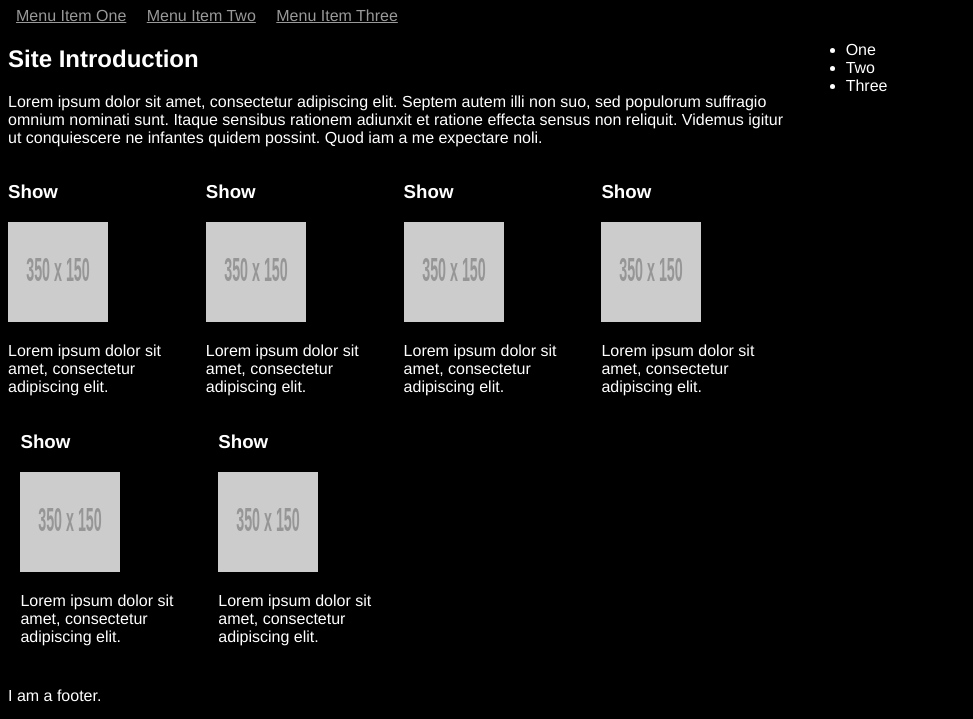
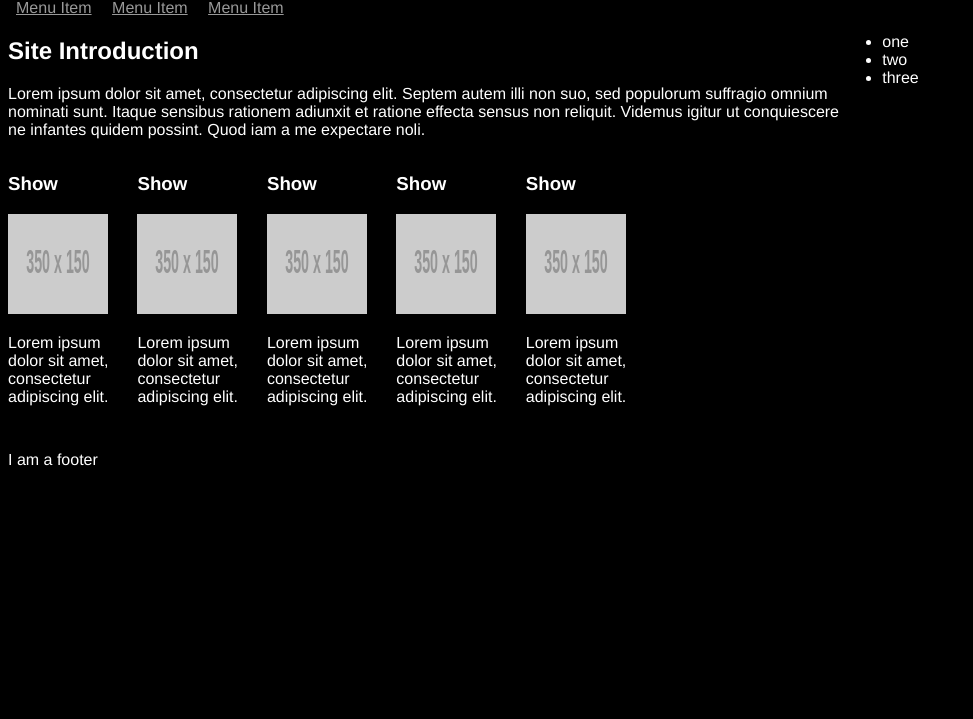
Before and after one commit to rvq619/003-responsive-website, a plain HTML site: page index.html in a window 1280 px wide. Shown: the part 81-800 px from the top of the page, without its empty margins (0-973 px from the left). Drawn offline with Linux system fonts and the light colour scheme; placeholder pictures from the web are drawn by us; a script that the page names is missing.

Commit message:
Add files via upload

```diff
--- a/index.html
+++ b/index.html
@@ -11,70 +11,62 @@
 </head>
 
 <body>
-    <div class="container">
-    <header class="row">
-        <h1 class="column column-12">Site Name</h1>
+    <header>
+        <h1>Site Name</h1>
     </header>
-
-    <nav class="row">
-        <ul class="column column-12">
-            <li><a href="#">Menu Item One</a></li>
-            <li><a href="#">Menu Item Two</a></li>
-            <li><a href="#">Menu Item Three</a></li>
+    <nav>
+        <ul>
+            <li><a href="#">Menu Item</a></li>
+            <li><a href="#">Menu Item</a></li>
+            <li><a href="#">Menu Item</a></li>
         </ul>
     </nav>
-
-    <main class="row">
-        <section class="showslisting column column-12">
+    <main>
+        <section class="showslisting left">
             <h2>Site Introduction</h2>
             <p>Lorem ipsum dolor sit amet, consectetur adipiscing elit. Septem autem illi non suo, sed populorum
-                suffragio omnium nominati sunt. Itaque sensibus rationem adiunxit et ratione effecta sensus non
-                reliquit. Videmus igitur ut conquiescere ne infantes quidem possint. Quod iam a me expectare noli.</p>
-            <section class="tvshow column column-3">
+                suffragio
+                omnium
+                nominati sunt. Itaque sensibus rationem adiunxit et ratione effecta sensus non reliquit. Videmus igitur
+                ut
+                conquiescere ne infantes quidem possint. Quod iam a me expectare noli.</p>
+            <section class="tvshow">
                 <h3>Show</h3>
                 <img src="http://placehold.it/350x150" class="thumbnail">
-                <p>Lorem ipsum dolor sit amet, consectetur adipiscing elit.</p>
+                <p class="showdescription">Lorem ipsum dolor sit amet, consectetur adipiscing elit.</p>
             </section>
-            <section class="tvshow column column-3">
+            <section class="tvshow">
                 <h3>Show</h3>
                 <img src="http://placehold.it/350x150" class="thumbnail">
-                <p>Lorem ipsum dolor sit amet, consectetur adipiscing elit.</p>
+                <p class="showdescription">Lorem ipsum dolor sit amet, consectetur adipiscing elit.</p>
             </section>
-            <section class="tvshow column column-3">
+            <section class="tvshow">
                 <h3>Show</h3>
                 <img src="http://placehold.it/350x150" class="thumbnail">
-                <p>Lorem ipsum dolor sit amet, consectetur adipiscing elit.</p>
+                <p class="showdescription">Lorem ipsum dolor sit amet, consectetur adipiscing elit.</p>
             </section>
-            <section class="tvshow column column-3">
+            <section class="tvshow">
                 <h3>Show</h3>
                 <img src="http://placehold.it/350x150" class="thumbnail">
-                <p>Lorem ipsum dolor sit amet, consectetur adipiscing elit.</p>
+                <p class="showdescription">Lorem ipsum dolor sit amet, consectetur adipiscing elit.</p>
             </section>
-            <section class="tvshow column column-3">
+            <section class="tvshow">
                 <h3>Show</h3>
                 <img src="http://placehold.it/350x150" class="thumbnail">
-                <p>Lorem ipsum dolor sit amet, consectetur adipiscing elit.</p>
-            </section>
-            <section class="tvshow column column-3">
-                <h3>Show</h3>
-                <img src="http://placehold.it/350x150" class="thumbnail">
-                <p>Lorem ipsum dolor sit amet, consectetur adipiscing elit.</p>
+                <p class="showdescription">Lorem ipsum dolor sit amet, consectetur adipiscing elit.</p>
             </section>
         </section>
-
-        <aside class="column column-4">
+        <aside class="left">
             <ul>
-                <li>One</li>
-                <li>Two</li>
-                <li>Three</li>
+                <li>one</li>
+                <li>two</li>
+                <li>three</li>
             </ul>
         </aside>
     </main>
-
-    <footer class="row">
-        I am a footer.
+    <footer>
+        I am a footer
     </footer>
-    </div>
 </body>
 
 </html>
--- a/layout.css
+++ b/layout.css
@@ -2,83 +2,6 @@ body {
     background: black;
     color: white;
     font-family: 'Helvetica Neue', Helvetica, Arial, sans-serif;
-}
-
-.container {
-    width: 95%;
-    max-width: 1180px;
-}
-
-.row,
-.column {
-    box-sizing: border-box;
-}
-
-.row:before,
-.row:after {
-    content: " ";
-    display: table;
-}
-
-.row:after {
-    clear: both;
-}
-
-.column {
-    position: relative;
-    float: left;
-}
-
-.column + .column {
-    margin-left: 1.6%;
-}
-
-.column-1 {
-    width: 6.86666666667%;
-}
-
-.column-2 {
-    width: 15.3333333333%;
-}
-
-.column-3 {
-    width: 23.8%;
-}
-
-.column-4 {
-    width: 32.2666666667%;
-}
-
-.column-5 {
-    width: 40.7333333333%;
-}
-
-.column-6 {
-    width: 49.2%;
-}
-
-.column-7 {
-    width: 57.6666666667%;
-}
-
-.column-8 {
-    width: 66.1333333333%;
-}
-
-.column-9 {
-    width: 74.6%;
-}
-
-.column-10 {
-    width: 83.0666666667%;
-}
-
-.column-11 {
-    width: 91.5333333333%;
-}
-
-.column-12 {
-    width: 100%;
 }
 
 .left {
@@ -86,11 +9,9 @@ body {
 }
 
 header {
-
 }
 
 nav {
-
 }
 
 nav ul {
@@ -100,7 +21,7 @@ nav ul {
 }
 
 nav ul li {
-    display: inline;
+    display: inline
 }
 
 nav ul li a {
@@ -109,7 +30,6 @@ nav ul li a {
 }
 
 section {
-
 }
 
 section.showslisting {
@@ -117,11 +37,12 @@ section.showslisting {
 }
 
 section.tvshow {
-    height: auto;
+    width: 125px;
+    height: 150px;
+    display: inline-block;
 }
 
 .showdescription {
-
 }
 
 .thumbnail {
@@ -141,9 +62,11 @@ footer {
     aside {
         display: none;
     }
+
     section.showslisting {
         width: 100%;
     }
+
     .showdescription {
         display: none;
     }
@@ -151,7 +74,6 @@ footer {
 
 /* Extra Small Devices and Phones */
 @media only screen and (min-width: 480px) {
-
 }
 
 /* Small Devices and Tablets */
@@ -171,9 +93,11 @@ footer {
         width: 33%;
         display: block;
     }
+
     section.showslisting {
         width: 66%;
     }
+
     .showdescription {
         white-space: normal;
         width: 125px;
@@ -182,5 +106,4 @@ footer {
 
 /* Large Devices, Wide Screens, TVs */
 @media only screen and (min-width: 1200px) {
-
 }
```
